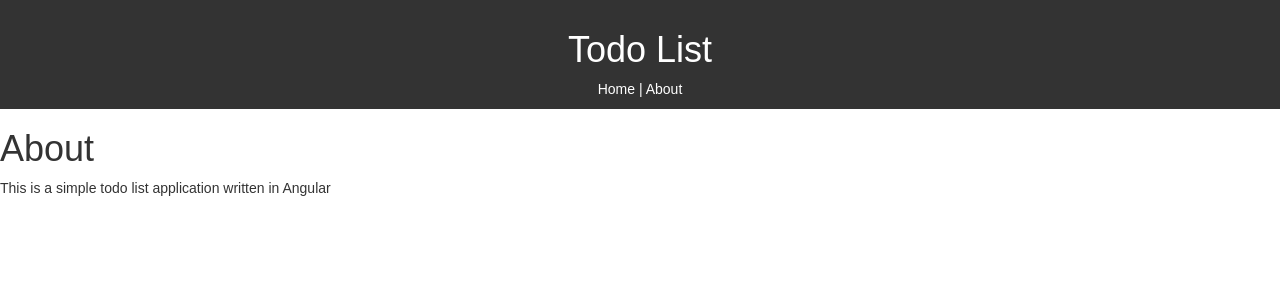
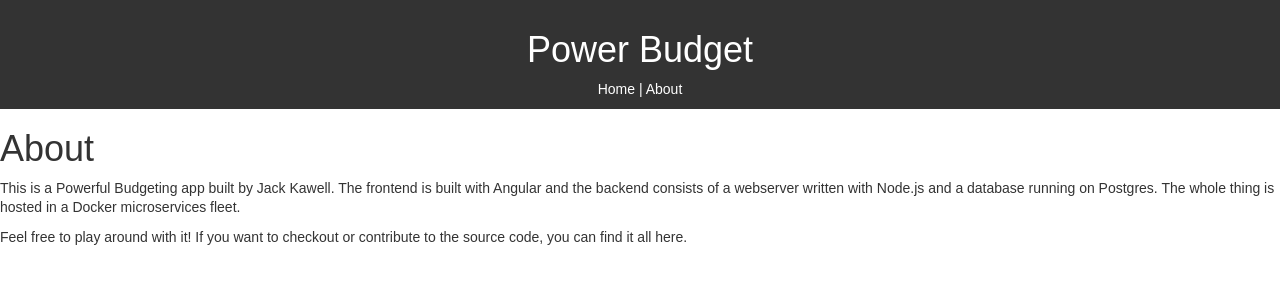
Before and after one commit to jgkawell/power-budget, an Angular app in the folder FrontEnd/: page /about in a window 1280 px wide. Shown: the top 300 px of the page. Built offline with nearby package versions, Linux system fonts and the light colour scheme.

Commit message:
Updated html pages with info about Power Budget instead of todolist

```diff
--- a/FrontEnd/src/app/components/layout/header/header.component.html
+++ b/FrontEnd/src/app/components/layout/header/header.component.html
@@ -1,4 +1,4 @@
 <header class="header">
-  <h1>Todo List</h1>
+  <h1>Power Budget</h1>
   <nav><a routerLink="/">Home</a> | <a routerLink="/about">About</a></nav>
 </header>
--- a/FrontEnd/src/app/components/pages/about/about.component.html
+++ b/FrontEnd/src/app/components/pages/about/about.component.html
@@ -1,4 +1,15 @@
 <div>
   <h1>About</h1>
-  <p>This is a simple todo list application written in Angular</p>
+  <p>
+    This is a Powerful Budgeting app built by
+    <a href="https://www.jack-kawell.com" target="_blank">Jack Kawell</a>. The frontend is built
+    with Angular and the backend consists of a webserver written with Node.js
+    and a database running on Postgres. The whole thing is hosted in a Docker
+    microservices fleet.
+  </p>
+  <p>
+    Feel free to play around with it! If you want to checkout or contribute to
+    the source code, you can find it all
+    <a href="https://github.com/jgkawell/power-budget" target="_blank">here</a>.
+  </p>
 </div>
```
